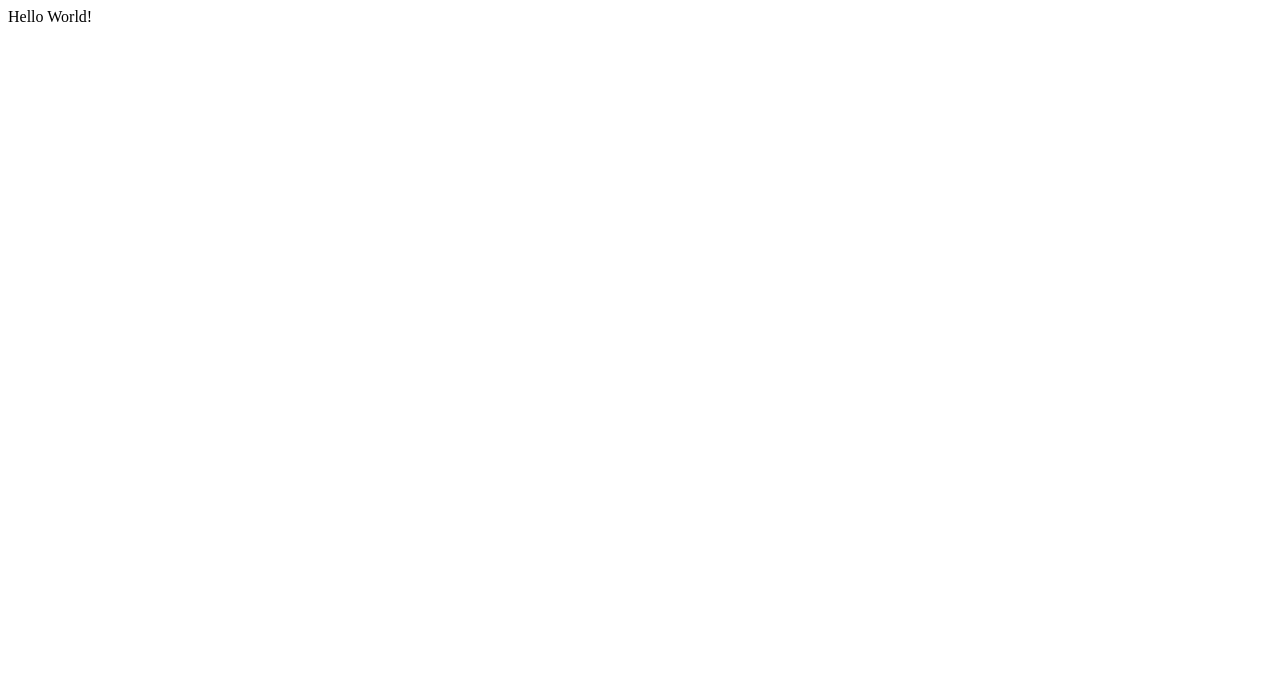
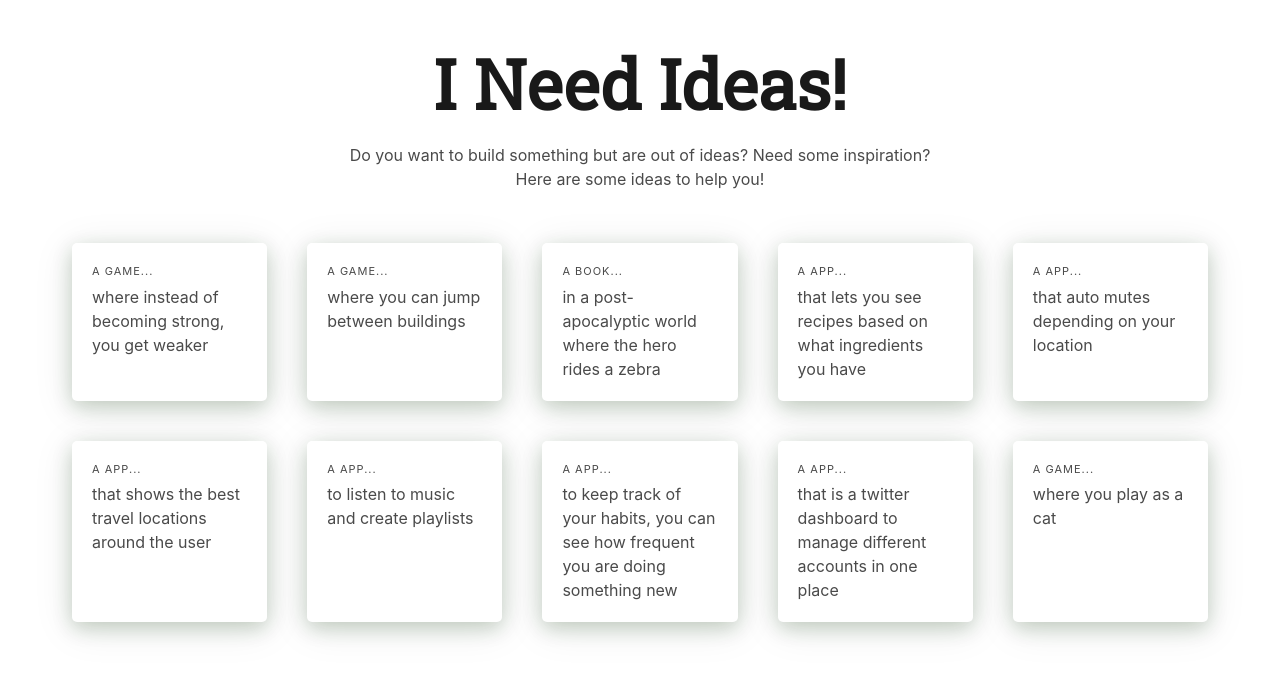
Before and after one commit to rafaelalmeidatk/i-need-ideas, a Next.js app in the folder packages/client/: page / in a window 1280 px wide. Shown: the top 678 px of the page. Built offline with nearby package versions, Linux system fonts and the light colour scheme.

Commit message:
Add some basic components to the home page with placeholder data

```diff
--- /dev/null
+++ b/packages/client/components/Header.js
@@ -0,0 +1,27 @@
+const Header = () => (
+  <header>
+    <h1>I Need Ideas!</h1>
+    <h2>
+      Do you want to build something but are out of ideas? Need some inspiration?
+      <br />
+      Here are some ideas to help you!
+    </h2>
+    <style jsx>{`
+      header {
+        text-align: center;
+      }
+      h1 {
+        margin-top: 2rem;
+        font-family: 'Roboto Slab', serif;
+        font-weight: bold;
+        font-size: 4.3em;
+        color: rgba(0, 0, 0, 0.9);
+      }
+      h2 {
+        margin-top: 0.5rem;
+      }
+    `}</style>
+  </header>
+);
+
+export default Header;
--- /dev/null
+++ b/packages/client/components/IdeaCard.js
@@ -0,0 +1,18 @@
+const IdeaCard = ({ content, category }) => (
+  <div className="idea-card tile">
+    <div className="heading">A {category}...</div>
+    {content}
+
+    <style jsx>{`
+      .idea-card {
+        flex-direction: column;
+        padding: 20px;
+        margin: 20px;
+        border-radius: 5px;
+        box-shadow: 0 6px 20px 0 rgba(10, 50, 0, 0.2), 0 6px 40px 0 rgba(10, 50, 0, 0.1);
+      }
+    `}</style>
+  </div>
+);
+
+export default IdeaCard;
--- /dev/null
+++ b/packages/client/components/IdeasGrid.js
@@ -0,0 +1,79 @@
+import chunk from 'lodash/chunk';
+import IdeaCard from './IdeaCard';
+
+const ideas = [
+  {
+    id: 'c2108bf0-70d6-45ee-8d37-f528819bedc7',
+    content: 'where instead of becoming strong, you get weaker',
+    category: 'game'
+  },
+  {
+    id: '3022c134-ba3a-41c7-9cfc-a8f08ba5cfa8',
+    content: 'where you can jump between buildings',
+    category: 'game'
+  },
+  {
+    id: '992f3038-01f1-4f7c-8386-729831ea0138',
+    content: 'in a post-apocalyptic world where the hero rides a zebra',
+    category: 'book'
+  },
+  {
+    id: 'ec5dcc8c-05e5-498e-a86f-d8063c8d1990',
+    content: 'that lets you see recipes based on what ingredients you have',
+    category: 'app'
+  },
+  {
+    id: '1284e6cf-2c57-4255-8a17-5432eaedec4d',
+    content: 'that auto mutes depending on your location',
+    category: 'app'
+  },
+  {
+    id: 'f7a3d274-7ff7-4444-8b05-e205a258ef9a',
+    content: 'that shows the best travel locations around the user',
+    category: 'app'
+  },
+  {
+    id: 'f7a3d274-7ff7-4444-8b05-e205a258ef9a',
+    content: 'to listen to music and create playlists',
+    category: 'app'
+  },
+  {
+    id: 'f7a3d274-7ff7-4444-8b05-e205a258ef9a',
+    content: 'to keep track of your habits, you can see how frequent you are doing something new',
+    category: 'app'
+  },
+  {
+    id: 'f7a3d274-7ff7-4444-8b05-e205a258ef9a',
+    content: 'that is a twitter dashboard to manage different accounts in one place',
+    category: 'app'
+  },
+  {
+    id: 'f7a3d274-7ff7-4444-8b05-e205a258ef9a',
+    content: 'where you play as a cat',
+    category: 'game'
+  }
+];
+
+const IdeasGrid = () => {
+  return (
+    <div className="ideas-grid tile is-ancestor is-vertical">
+      {chunk(ideas, 5).map((chunk, idx) => (
+        <div className="tile" key={idx}>
+          {chunk.map(idea => (
+            <IdeaCard key={idea.id} content={idea.content} category={idea.category} />
+          ))}
+        </div>
+      ))}
+
+      <style jsx>{`
+        .ideas-grid {
+          margin-top: 2rem;
+          display: flex;
+          flex-wrap: wrap;
+        }
+      `}</style>
+    </div>
+  );
+};
+
+export default IdeasGrid;
--- /dev/null
+++ b/packages/client/components/Layout.js
@@ -0,0 +1,3 @@
+const Layout = ({ children }) => <div className="container">{children}</div>;
+
+export default Layout;
--- a/packages/client/package.json
+++ b/packages/client/package.json
@@ -10,6 +10,7 @@
     "start": "next start"
   },
   "dependencies": {
+    "lodash": "^4.17.11",
     "next": "^8.0.4",
     "react": "^16.8.6",
     "react-dom": "^16.8.6"
--- /dev/null
+++ b/packages/client/pages/_document.js
@@ -0,0 +1,26 @@
+import Document, { Html, Head, Main, NextScript } from 'next/document';
+
+export default class MyDocument extends Document {
+  static async getInitialProps(ctx) {
+    const initialProps = await Document.getInitialProps(ctx);
+    return { ...initialProps };
+  }
+
+  render() {
+    return (
+      <Html>
+        <Head>
+          <link href="https://fonts.googleapis.com/css?family=Roboto+Slab" rel="stylesheet" />
+          <link
+            href="https://cdnjs.cloudflare.com/ajax/libs/bulma/0.7.4/css/bulma.min.css"
+            rel="stylesheet"
+          />
+        </Head>
+        <body>
+          <Main />
+          <NextScript />
+        </body>
+      </Html>
+    );
+  }
+}
--- a/packages/client/pages/index.js
+++ b/packages/client/pages/index.js
@@ -1 +1,14 @@
-export default () => <div>Hello World!</div>;
+import Layout from '../components/Layout';
+import Header from '../components/Header';
+import IdeasGrid from '../components/IdeasGrid';
+
+const IndexPage = () => (
+  <Layout>
+    <Header />
+    <IdeasGrid />
+
+    <style jsx>{``}</style>
+  </Layout>
+);
+
+export default IndexPage;
```
